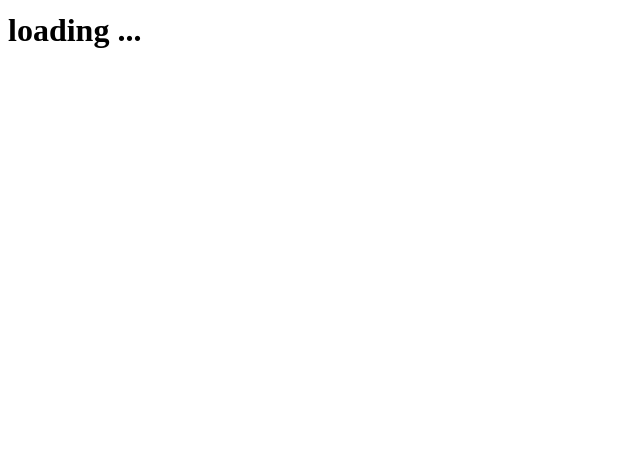
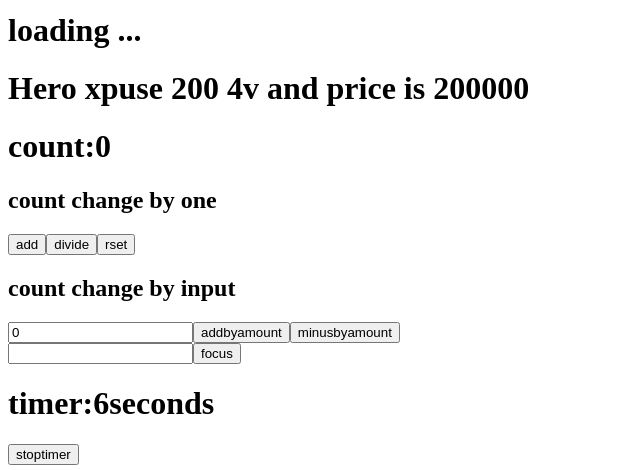
Before and after one commit to umeshsharma619/react-practise, a React (Vite) app: page / in a window 1280 px wide. Shown: the part 2625-3095 px from the top of the page, without its empty margins (0-640 px from the left). Before the commit the page ends 2695 px from the top, so only its background shows below. Built offline with nearby package versions, Linux system fonts and the light colour scheme; no server answers.

Commit message:
new files

```diff
--- a/src/App.jsx
+++ b/src/App.jsx
@@ -19,8 +19,17 @@ import Userupdate from "./components/Userupdate";
 import ShoppingLIst from "./components/ShoppingLIst";
 import Useeffectpractise from "./components/Useeffectpractise";
 import FatchData from "./components/FatchData";
+import Compo1 from "./components/compo1";
+import { createContext } from "react";
+import Usereducerfunction from "./components/Usereducerfunction";
+import Userefpractise from "./components/Userefpractise";
+import Timer from "./components/Timer";
+export const Dataa = createContext();
+export const Dataa1 = createContext();
 
 const App = () => {
+  const bike = "Hero xpuse 200 4v";
+  const kimat = 200000;
   return (
     <>
       <Header />
@@ -46,6 +55,14 @@ const App = () => {
       <ShoppingLIst />
       <Useeffectpractise />
       <FatchData />
+      <Dataa.Provider value={bike}>
+        <Dataa1.Provider value={kimat}>
+          <Compo1 />
+        </Dataa1.Provider>
+      </Dataa.Provider>
+      <Usereducerfunction />
+      <Userefpractise />
+      <Timer />
     </>
   );
 };
--- /dev/null
+++ b/src/components/Timer.jsx
@@ -0,0 +1,27 @@
+import { useState, useEffect, useRef } from "react";
+
+const Timer = () => {
+  const [count, setCount] = useState(0);
+
+  const intervelref = useRef(null);
+  useEffect(() => {
+    intervelref.current = setInterval(() => {
+      setCount((prev) => prev + 1);
+    }, 1000);
+
+    return () => {
+      clearInterval(intervelref.current);
+    };
+  }, []);
+
+  return (
+    <div>
+      <h1>timer:{count}seconds</h1>
+      <button onClick={() => clearInterval(intervelref.current)}>
+        stoptimer
+      </button>
+    </div>
+  );
+};
+
+export default Timer;
--- /dev/null
+++ b/src/components/Usereducerfunction.jsx
@@ -0,0 +1,58 @@
+import { Action } from "@remix-run/router";
+import React, { useReducer, useState } from "react";
+
+const initialState = { count: 0 };
+
+const reducer = (state, action) => {
+  switch (action.type) {
+    case "increment":
+      return { count: state.count + 1 };
+    case "decrement":
+      return { count: state.count - 1 };
+    case "reset":
+      return { count: (state.count = 0) };
+    case "incrementbyamount":
+      return { count: state.count + action.payload };
+    case "decrementbyamount":
+      return { count: state.count - action.payload };
+    default:
+      return state;
+  }
+};
+
+const Usereducerfunction = () => {
+  const [state, dispatch] = useReducer(reducer, initialState);
+  const [inputvalue, setInput] = useState(0);
+
+  const handleincrement = () => {
+    dispatch({ type: "incrementbyamount", payload: +inputvalue });
+    setInput("");
+  };
+  const handledecrement = () => {
+    dispatch({ type: "decrementbyamount", payload: +inputvalue });
+    setInput("");
+  };
+
+  return (
+    <div>
+      <h1>count:{state.count}</h1>
+      <h2>count change by one</h2>
+      <button onClick={() => dispatch({ type: "increment" })}>add</button>
+      <button onClick={() => dispatch({ type: "decrement" })}>divide</button>
+      <button onClick={() => dispatch({ type: "reset" })}>rset</button>
+
+      <h2>count change by input</h2>
+
+      <input
+        type="number"
+        placeholder="enter amount to increse"
+        value={inputvalue}
+        onChange={(e) => setInput(e.target.value)}
+      />
+      <button onClick={handleincrement}>addbyamount</button>
+      <button onClick={handledecrement}>minusbyamount</button>
+    </div>
+  );
+};
+
+export default Usereducerfunction;
--- /dev/null
+++ b/src/components/Userefpractise.jsx
@@ -0,0 +1,17 @@
+import React, { useRef } from "react";
+
+const Userefpractise = () => {
+  const inputElement = useRef(null);
+  const focusinput = () => {
+    inputElement.current.focus();
+    inputElement.current.value = "umesh sharma";
+  };
+  return (
+    <div>
+      <input type="text" ref={inputElement} />
+      <button onClick={() => focusinput()}>focus</button>
+    </div>
+  );
+};
+
+export default Userefpractise;
--- /dev/null
+++ b/src/components/compo1.jsx
@@ -0,0 +1,12 @@
+import React from "react";
+import Compo2 from "./compo2";
+
+const Compo1 = () => {
+  return (
+    <div>
+      <Compo2  />
+    </div>
+  );
+};
+
+export default Compo1;
--- /dev/null
+++ b/src/components/compo2.jsx
@@ -0,0 +1,12 @@
+import React from 'react'
+import Compo3 from './compo3'
+
+const Compo2 = () => {
+  return (
+    <div>
+        <Compo3 />
+    </div>
+  )
+}
+
+export default Compo2
--- /dev/null
+++ b/src/components/compo3.jsx
@@ -0,0 +1,16 @@
+import { useContext } from "react";
+import { Dataa, Dataa1 } from "../App";
+
+const Compo3 = () => {
+  const bikename = useContext(Dataa);
+  const bikerate = useContext(Dataa1);
+  return (
+    <div>
+      <h1>
+        {bikename} and price is {bikerate}
+      </h1>
+    </div>
+  );
+};
+
+export default Compo3;
```
